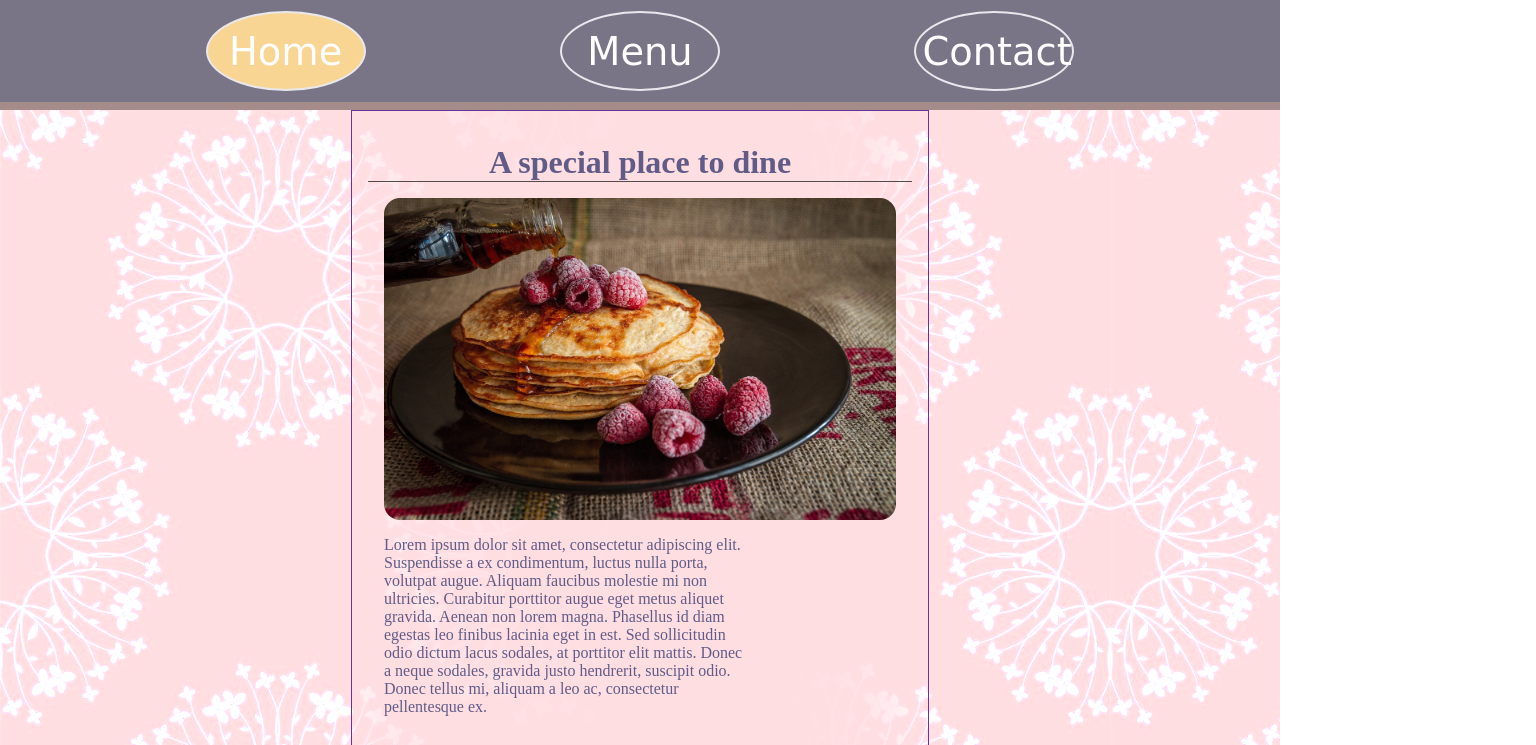
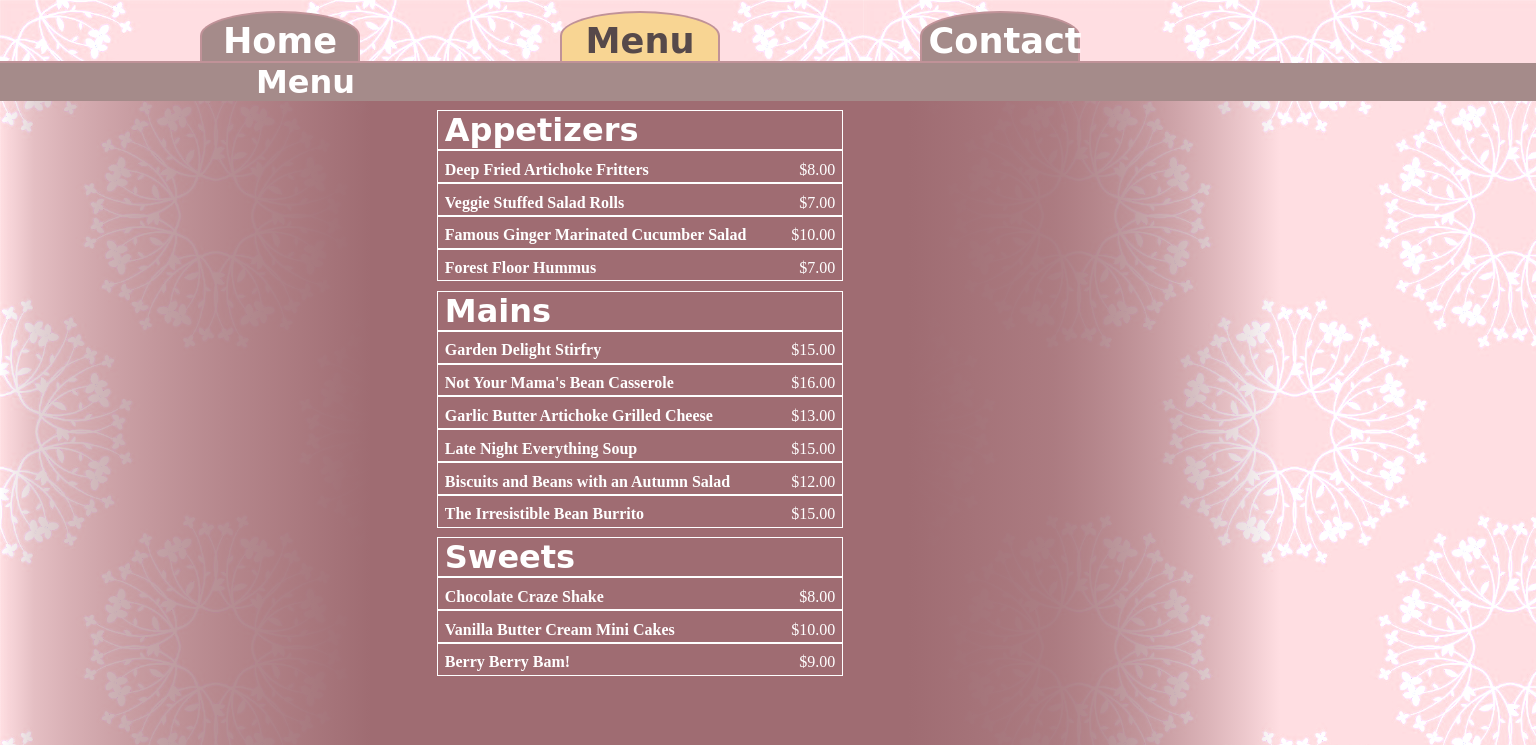
Before and after one commit to ShelbyEliza/odin-restaurant-page, a website built with webpack: page template.html in a window 1280 px wide. Shown: the top 745 px of the page, 1536 px wide, since content can reach past the window. Built offline with nearby package versions, Linux system fonts and the light colour scheme; a web font is replaced by a local one.

Commit message:
Add menu page

```diff
--- a/notes.txt
+++ b/notes.txt
@@ -2,3 +2,185 @@ const navState = document.createElement("button");
 navState.textContent = "navStatus";
 navState.addEventListener("click", () => console.log(navStatus));
 contentDiv.appendChild(navState);
+
+.about-wrapper {
+	/* background: linear-gradient(
+		0.25turn,
+		var(--trans-pink-pleasure),
+		2%,
+		var(--pink-pleasure),
+		 95%,
+		var(--trans-pink-pleasure)
+	); */
+	/* background: linear-gradient(
+		0.25turn,
+		#c0929800,
+		10%,
+		#c09298,
+		90%,
+		#c0929800
+	); */
+	background: linear-gradient(
+		0.25turn,
+		#ffffff00,
+		10%,
+		#c09298,
+		90%,
+		#c0929800
+	);
+
+  @import url("https://fonts.googleapis.com/css2?family=Artifika&family=Cabin+Sketch:wght@400;700&display=swap");
+
+@font-face {
+	font-family: "work-sans";
+	src: url("./work-sans-medium.woff") format("woff");
+	font-weight: 600;
+	font-style: normal;
+}
+
+:root {
+	--pink-pleasure: #ffdee2;
+	--trans-pink-pleasure: #ffdee200;
+	--instant-noodles: #f8d593;
+	--heron: #605c87;
+	--flying-carpet: #7a7487;
+	--earth-bound: #a58b8a;
+	--molasses: #56494a;
+	--smoking-mirror: #a39389;
+	--moonless-night: #303030;
+	--diamond-cut: #e9e9ed;
+}
+
+html,
+body {
+	min-height: 100%;
+	margin: 0 auto;
+
+	font-size: 16px;
+	font-family: "work-sans";
+	font-family: "Artifika", serif, -apple-system, BlinkMacSystemFont, "Segoe UI",
+		Roboto, Oxygen, Ubuntu, Cantarell, "Open Sans", "Helvetica Neue", sans-serif;
+	color: white;
+}
+body {
+	background: content-box url("./floral-pattern-pink.png");
+	background-size: contain;
+}
+h2 {
+	text-align: left;
+	/* color: var(--heron); */
+	color: rgb(233, 233, 233);
+	background-color: var(--earth-bound);
+	width: 100%;
+
+	font-size: 2rem;
+	font-weight: 700;
+	margin-bottom: 0rem;
+	margin-top: 0rem;
+	padding-left: 40%;
+
+	/* border-bottom: 1px solid var(--molasses); */
+
+	font-family: "Artifika", serif;
+}
+button {
+	width: 10rem;
+	height: 5rem;
+	margin: 0;
+	box-sizing: border-box;
+	border-radius: 100%;
+	border: 2px solid var(--diamond-cut);
+	box-shadow: none;
+	background-color: var(--trans-pink-pleasure);
+
+	font-size: 2.4rem;
+	font-family: "Cabin Sketch", cursive;
+
+	color: white;
+}
+button:hover {
+	cursor: pointer;
+	background-color: var(--heron);
+	border-color: var(--instant-noodles);
+	color: var(--instant-noodles);
+}
+nav {
+	display: flex;
+	justify-content: space-evenly;
+	padding: 0.7rem;
+	border-bottom: 8px solid var(--earth-bound);
+	background-color: var(--flying-carpet);
+}
+.home-wrapper {
+	display: flex;
+	flex-direction: column;
+	align-items: center;
+	justify-content: center;
+}
+img {
+	float: left;
+	width: 40vw;
+	height: auto;
+	margin: 1rem;
+	/* margin-right: 1rem;
+	margin-bottom: 1rem; */
+	border-radius: 1.4rem;
+	border: 2px solid var(--earth-bound);
+}
+.about-wrapper {
+	background: linear-gradient(
+		0.25turn,
+		#ffffff00,
+		10%,
+		#c09298,
+		90%,
+		#c0929800
+	);
+
+	width: 100%;
+	padding: 0.4rem 2rem;
+	padding-top: 0rem;
+	/* border: 1px solid rebeccapurple; */
+	display: flex;
+	flex-direction: column;
+	justify-content: center;
+	align-items: center;
+}
+.about {
+	padding: 1rem 1rem;
+	border-radius: 2%;
+	width: 100%;
+
+	max-width: 45ch;
+	/* text-indent: 2ch; */
+	text-align: start;
+	/* color: var(--heron); */
+	color: rgb(233, 233, 233);
+
+	overflow-wrap: break-word;
+	/* border: 1px solid green; */
+
+	/* background-color: #ff7b8a; */
+}
+.about-content {
+	/* display: grid;
+	grid-template-columns: minmax(20%, 1fr) 1fr;
+	margin: 1rem 4rem; */
+	/* grid-template-rows: 1fr auto; */
+	/* display: flex;
+	flex-flow: row wrap;
+	justify-content: center; */
+}
+.about-content p:first-of-type {
+	grid-column: 2 / 3;
+	margin-top: 0rem;
+}
+.active {
+	background-color: var(--instant-noodles);
+}
+/* .about::first-line {
+	color: blue;
+} */
+.contact-info {
+	background-color: #ff7b8a;
+}
--- a/src/data.json
+++ b/src/data.json
@@ -1,14 +1,75 @@
 {
-	"about": {
+	"home": {
 		"p1": "Lorem ipsum dolor sit amet, consectetur adipiscing elit. Suspendisse a ex condimentum, luctus nulla porta, volutpat augue. Aliquam faucibus molestie mi non ultricies. Curabitur porttitor augue eget metus aliquet gravida. Aenean non lorem magna. Phasellus id diam egestas leo finibus lacinia eget in est. Sed sollicitudin odio dictum lacus sodales, at porttitor elit mattis. Donec a neque sodales, gravida justo hendrerit, suscipit odio. Donec tellus mi, aliquam a leo ac, consectetur pellentesque ex.",
 		"p2": "Duis blandit, risus vel tempor sollicitudin, elit risus scelerisque nulla, ut blandit sapien felis ut tellus. Aenean mollis odio lorem, vitae dapibus ipsum consequat a. Aenean turpis neque, lacinia ut iaculis eu, pharetra sit amet ipsum. Mauris at metus eu ipsum dictum sagittis sit amet et urna. Curabitur nec commodo dui, ut blandit nisl. Vivamus aliquet at nibh sed scelerisque. Sed consequat arcu non erat convallis tempus. Maecenas a sapien in lorem efficitur sagittis. Mauris interdum ipsum vel porta facilisis. Nam ipsum sem, pulvinar a finibus non, varius eu eros. Donec suscipit, orci nec fringilla molestie, quam sem faucibus lectus, at ultricies felis est et nisl. Sed et hendrerit tellus. Nulla at ex scelerisque orci sollicitudin accumsan ut nec dui. Sed sem leo, eleifend at congue eu, imperdiet ut dolor. Vivamus mollis mi sem, sed euismod diam maximus gravida. "
 	},
 	"contact": {
-		"phone": "(101)601-XXXX",
+		"phone": "(101) 601-XXXX",
 		"email": "welovefood@goodfood.foo",
 		"site": "welovefood.goofoo",
 		"addressL1": "204 Foodie Way",
 		"addressL2": "Food City, Foogon",
-		"addressL3": "58361"
+		"addressL3": "58361",
+		"blurb": "Wanna chat?"
+	},
+	"menu": {
+		"apps": [
+			{
+				"name": "Deep Fried Artichoke Fritters",
+				"price": "$8.00"
+			},
+			{
+				"name": "Veggie Stuffed Salad Rolls",
+				"price": "$7.00"
+			},
+			{
+				"name": "Famous Ginger Marinated Cucumber Salad",
+				"price": "$10.00"
+			},
+			{
+				"name": "Forest Floor Hummus",
+				"price": "$7.00"
+			}
+		],
+		"mains": [
+			{
+				"name": "Garden Delight Stirfry",
+				"price": "$15.00"
+			},
+			{
+				"name": "Not Your Mama's Bean Casserole",
+				"price": "$16.00"
+			},
+			{
+				"name": "Garlic Butter Artichoke Grilled Cheese",
+				"price": "$13.00"
+			},
+			{
+				"name": "Late Night Everything Soup",
+				"price": "$15.00"
+			},
+			{
+				"name": "Biscuits and Beans with an Autumn Salad",
+				"price": "$12.00"
+			},
+			{
+				"name": "The Irresistible Bean Burrito",
+				"price": "$15.00"
+			}
+		],
+		"sweets": [
+			{
+				"name": "Chocolate Craze Shake",
+				"price": "$8.00"
+			},
+			{
+				"name": "Vanilla Butter Cream Mini Cakes",
+				"price": "$10.00"
+			},
+			{
+				"name": "Berry Berry Bam!",
+				"price": "$9.00"
+			}
+		]
 	}
 }
--- a/src/home.js
+++ b/src/home.js
@@ -3,11 +3,10 @@ import Pancakes from "./pancakes.jpg";
 export default function home(data) {
 	const homeWrapper = document.createElement("div");
 	const headline = document.createElement("h2");
-	const aboutDiv = document.createElement("div");
-	const aboutContent = document.createElement("div");
+	const homeContent = document.createElement("div");
 
-	const aboutP1 = document.createElement("p");
-	const aboutP2 = document.createElement("p");
+	const homeP1 = document.createElement("p");
+	const homeP2 = document.createElement("p");
 
 	const homeImg = new Image();
 
@@ -16,26 +15,22 @@ export default function home(data) {
 	homeImg.alt = "pancakes and raspberries";
 
 	homeWrapper.id = "home-page";
-	homeWrapper.classList.add("home-wrapper");
-	aboutDiv.classList.add("about-wrapper");
-	aboutContent.classList.add("about-content");
+	homeImg.classList.add("home-img");
+	homeContent.classList.add("home-content");
 	headline.classList.add("headline");
-	aboutP1.classList.add("about");
-	aboutP2.classList.add("about");
+	homeP1.classList.add("para");
+	homeP2.classList.add("para");
 
-	headline.textContent = "A special place to dine";
-	aboutP1.textContent = data.about.p1;
-	aboutP2.textContent = data.about.p2;
+	headline.textContent = "Damn Good Food";
+	homeP1.textContent = data.home.p1;
+	homeP2.textContent = data.home.p2;
 
-	aboutContent.appendChild(homeImg);
-	aboutContent.appendChild(aboutP1);
-	aboutContent.appendChild(aboutP2);
+	homeContent.appendChild(homeImg);
+	homeContent.appendChild(homeP1);
+	homeContent.appendChild(homeP2);
 
-	aboutDiv.appendChild(headline);
-	aboutDiv.appendChild(aboutContent);
-	// aboutDiv.appendChild(homeImg);
-
-	homeWrapper.appendChild(aboutDiv);
+	homeWrapper.appendChild(headline);
+	homeWrapper.appendChild(homeContent);
 
 	return homeWrapper;
 }
--- a/src/index.js
+++ b/src/index.js
@@ -1,5 +1,5 @@
 import "./style.css";
-import { nav, homeTab, menuTab, contactTab } from "./nav";
+import { nav, mainTitleDiv, homeTab, menuTab, contactTab } from "./nav";
 import home from "./home";
 import contact from "./contact";
 import menu from "./menu";
@@ -8,11 +8,18 @@ import Data from "./data.json";
 
 const contentDiv = document.getElementById("content");
 const headerEl = document.createElement("header");
-let prevTab = "home";
+/** TODO: set prevTab to "home". Other options are for dev. */
+// let prevTab = "home";
+let prevTab = "menu";
+// let prevTab = "contact";
 
 document.body.insertBefore(headerEl, document.body.firstChild);
 headerEl.appendChild(nav);
-contentDiv.appendChild(home(Data));
+
+/** TODO: set contentDiv.appendChild(home(Data)). Other options are for dev. */
+// contentDiv.appendChild(home(Data));
+contentDiv.appendChild(menu(Data));
+// contentDiv.appendChild(contact(Data));
 
 /** Add event listeners to Nav: */
 homeTab.btn.addEventListener("click", () => {
--- a/src/menu.js
+++ b/src/menu.js
@@ -1,30 +1,81 @@
 export default function menu(data) {
 	const menuWrapper = document.createElement("div");
 	const headline = document.createElement("h2");
-	const infoDiv = document.createElement("div");
+	const menuContent = document.createElement("div");
 
 	const appsHeading = document.createElement("h3");
 	const mainsHeading = document.createElement("h3");
-	const sidesHeading = document.createElement("h3");
 	const sweetsHeading = document.createElement("h3");
 
-	const appsText = document.createElement("p");
-	const mainsText = document.createElement("p");
-	const sidesText = document.createElement("p");
-	const sweetsText = document.createElement("p");
+	const appsDiv = document.createElement("section");
+	const mainsDiv = document.createElement("section");
+	const sweetsDiv = document.createElement("section");
+
+	menuContent.classList.add("menu-content");
+
+	class FoodItem {
+		constructor(type, name, price) {
+			this.type = type;
+			this.name = name;
+			this.price = price;
+
+			this.foodWrapper = document.createElement("div");
+			this.foodWrapper.classList.add("food-wrapper");
+
+			this.nameEl = document.createElement("h4");
+			this.nameEl.textContent = this.name;
+			this.nameEl.classList.add("menu-item", `${type}`);
+
+			this.priceEl = document.createElement("p");
+			this.priceEl.textContent = this.price;
+			this.priceEl.classList.add("price", `${type}`);
+
+			this.foodWrapper.appendChild(this.nameEl);
+			this.foodWrapper.appendChild(this.priceEl);
+
+			switch (type) {
+				case "apps":
+					appsDiv.appendChild(this.foodWrapper);
+					break;
+				case "mains":
+					mainsDiv.appendChild(this.foodWrapper);
+					break;
+				case "sweets":
+					sweetsDiv.appendChild(this.foodWrapper);
+					break;
+				default:
+					console.log("Error. Type is not a recognized menu category.");
+			}
+		}
+	}
+
+	function insertData(type) {
+		data.menu[type].forEach((food) => {
+			new FoodItem(type, food.name, food.price);
+		});
+	}
 
 	menuWrapper.id = "menu-page";
 
 	headline.textContent = "Menu";
 	appsHeading.textContent = "Appetizers";
 	mainsHeading.textContent = "Mains";
-	sidesHeading.textContent = "Sides";
 	sweetsHeading.textContent = "Sweets";
 
-	infoDiv.appendChild(appsHeading, mainsHeading);
+	appsDiv.appendChild(appsHeading);
+	mainsDiv.appendChild(mainsHeading);
+	sweetsDiv.appendChild(sweetsHeading);
+
+	insertData("apps");
+	insertData("mains");
+	insertData("sweets");
+
+	menuContent.appendChild(appsDiv);
+	menuContent.appendChild(mainsDiv);
+	menuContent.appendChild(sweetsDiv);
 
 	menuWrapper.appendChild(headline);
-	menuWrapper.appendChild(infoDiv);
+	menuWrapper.appendChild(menuContent);
 
 	return menuWrapper;
 }
--- a/src/nav.js
+++ b/src/nav.js
@@ -7,6 +7,14 @@
 // 		});
 // 	}
 // }
+const mainTitleDiv = document.createElement("div");
+mainTitleDiv.classList.add("main-title-wrapper");
+
+const mainTitle = document.createElement("h1");
+mainTitle.classList.add("site-title");
+mainTitle.textContent = "Brunchoes Munchoes";
+
+mainTitleDiv.appendChild(mainTitle);
 
 class Tab {
 	constructor(title) {
@@ -17,7 +25,10 @@ class Tab {
 		this.btn.classList.add(`${title}Tab`);
 		this.btn.textContent = title;
 
-		if (this.title === "Home") {
+		/** TODO: this.title === "Home". Other options are for dev. */
+		// if (this.title === "Home") {
+		// if (this.title === "Contact") {
+		if (this.title === "Menu") {
 			this.btn.classList.add("active");
 			this.status = true;
 		} else {
@@ -49,11 +60,16 @@ const homeTab = new Tab("Home");
 const menuTab = new Tab("Menu");
 const contactTab = new Tab("Contact");
 // const myTabs = new Tabs([homeTab, menuTab, contactTab]);
-let prevTab = homeTab;
+
+/** TODO: set prevTab to hometab. Other options are for dev. */
+// let prevTab = homeTab;
+let prevTab = menuTab;
+// let prevTab = contactTab;
 
 const nav = document.createElement("nav");
+// nav.appendChild(mainTitleDiv);
 
 nav.appendChild(homeTab.btn);
 nav.appendChild(menuTab.btn);
 nav.appendChild(contactTab.btn);
-export { nav, homeTab, menuTab, contactTab };
+export { nav, mainTitleDiv, homeTab, menuTab, contactTab };
--- a/src/style.css
+++ b/src/style.css
@@ -1,4 +1,4 @@
-@import url("https://fonts.googleapis.com/css2?family=Artifika&family=Cabin+Sketch:wght@400;700&display=swap");
+@import url("https://fonts.googleapis.com/css2?family=Artifika&family=Cabin+Sketch:wght@400;700&family=Flavors&display=swap");
 
 @font-face {
 	font-family: "work-sans";
@@ -18,6 +18,7 @@
 	--smoking-mirror: #a39389;
 	--moonless-night: #303030;
 	--diamond-cut: #e9e9ed;
+	--mutabilis: #c09298;
 }
 
 html,
@@ -26,7 +27,7 @@ body {
 	margin: 0 auto;
 
 	font-size: 16px;
-	font-family: "work-sans";
+	/* font-family: "work-sans"; */
 	font-family: "Artifika", serif, -apple-system, BlinkMacSystemFont, "Segoe UI",
 		Roboto, Oxygen, Ubuntu, Cantarell, "Open Sans", "Helvetica Neue", sans-serif;
 	color: white;
@@ -36,27 +37,41 @@ body {
 	background-size: contain;
 }
 h2 {
-	text-align: center;
-	color: var(--heron);
+	text-align: left;
+	color: rgb(255, 255, 255);
+	background-color: var(--earth-bound);
+	width: 100%;
+
 	font-size: 2rem;
 	font-weight: 700;
 	margin-bottom: 0rem;
-	border-bottom: 1px solid var(--molasses);
+	margin-top: 0rem;
+	padding-left: 40%;
 
-	font-family: "Artifika", serif;
+	font-family: "Flavors", cursive;
+	/* font-family: "Artifika", serif; */
+}
+h1 {
+	font-family: "Cabin Sketch", cursive;
+	font-weight: 700;
+	color: var(--moonless-night);
 }
 button {
 	width: 10rem;
-	height: 5rem;
 	margin: 0;
+	padding: 0.4rem 0.4rem 0rem 0.4rem;
 	box-sizing: border-box;
-	border-radius: 100%;
-	border: 2px solid var(--diamond-cut);
+	border-top-right-radius: 100%;
+	border-top-left-radius: 100%;
+
+	border: 2px solid var(--mutabilis);
+	border-bottom: 0rem;
 	box-shadow: none;
-	background-color: var(--trans-pink-pleasure);
+	background-color: var(--earth-bound);
 
-	font-size: 2.4rem;
+	font-size: 2.2rem;
 	font-family: "Cabin Sketch", cursive;
+	font-weight: 700;
 
 	color: white;
 }
@@ -69,70 +84,151 @@ button:hover {
 nav {
 	display: flex;
 	justify-content: space-evenly;
-	padding: 0.7rem;
+	padding-top: 0.7rem;
 	border-bottom: 8px solid var(--earth-bound);
-	background-color: var(--flying-carpet);
+	border-bottom: 2px solid var(--mutabilis);
 }
-.home-wrapper {
+#home-page {
 	display: flex;
 	flex-direction: column;
 	align-items: center;
-	justify-content: center;
-}
-img {
-	float: left;
-	width: 40vw;
-	height: auto;
-	padding: 1rem;
-	/* margin-right: 1rem;
-	margin-bottom: 1rem; */
-	border-radius: 2rem;
-	/* border: 1px solid green; */
-}
-.about-wrapper {
+
+	width: 100%;
+	height: 100vh;
+
 	background: linear-gradient(
 		0.25turn,
-		var(--trans-pink-pleasure),
-		2%,
-		var(--pink-pleasure),
-		95%,
-		var(--trans-pink-pleasure)
+		#9f6c7200,
+		8%,
+		#9f6c72,
+		#9f6c72,
+		#9f6c72,
+		92%,
+		#9f6c7200
 	);
-	padding: 0.4rem 1rem;
-	border: 1px solid rebeccapurple;
 }
-.about {
-	padding: 1rem 1rem;
+.home-img {
+	float: left;
+	height: auto;
+	width: 40vw;
+	max-width: 40%;
+
+	margin: 0.4rem 0.4rem 0.2rem 0rem;
+	border: 2px solid #c09298;
+	border-radius: 1.4rem;
+}
+.para {
+	padding-top: 0.4rem;
 	border-radius: 2%;
 
-	max-width: 45ch;
-	/* text-indent: 2ch; */
+	max-width: 54ch;
 	text-align: start;
-	color: var(--heron);
+	color: rgb(255, 255, 255);
+
 	overflow-wrap: break-word;
-	/* border: 1px solid green; */
-
-	/* background-color: #ff7b8a; */
 }
-.about-content {
-	/* display: grid;
-	grid-template-columns: minmax(20%, 1fr) 1fr;
-	margin: 1rem 4rem; */
-	/* grid-template-rows: 1fr auto; */
-	/* display: flex;
-	flex-flow: row wrap;
-	justify-content: center; */
+.home-content {
+	padding-top: 1rem;
 }
-.about-content p:first-of-type {
+.home-content p:first-of-type {
 	grid-column: 2 / 3;
 	margin-top: 0rem;
 }
 .active {
 	background-color: var(--instant-noodles);
+	color: var(--molasses);
 }
-/* .about::first-line {
-	color: blue;
-} */
-.contact-info {
-	background-color: #ff7b8a;
+/* Contact Page: */
+#contact-page {
+	display: flex;
+	flex-direction: column;
+	align-items: center;
+
+	width: 100%;
+	height: 100vh;
+
+	background: linear-gradient(
+		0.25turn,
+		#9f6c7200,
+		8%,
+		#9f6c72,
+		#9f6c72,
+		#9f6c72,
+		92%,
+		#9f6c7200
+	);
 }
+.contact-content {
+	display: grid;
+	grid-template-columns: 1fr 1fr;
+	/* background-color: #ff7b8a; */
+	padding: 1rem;
+	border: 1px solid white;
+}
+.img-blurb-div {
+	display: flex;
+	justify-content: center;
+	align-items: center;
+	gap: 1rem;
+}
+.blurb {
+	border: 1px solid white;
+	border-radius: 100%;
+	padding: 3rem 1rem;
+	font-size: 1.8rem;
+}
+.contact-img {
+	/* float: left; */
+	width: 40vw;
+	height: auto;
+	max-width: 60%;
+
+	margin: 0.4rem 0.4rem 0.2rem 0rem;
+	border: 2px solid #c09298;
+	/* border-radius: 0.8rem; */
+}
+.address {
+	line-height: 0.2rem;
+}
+.labels {
+	justify-self: right;
+	padding-right: 1rem;
+}
+/** Menu: */
+#menu-page {
+	display: flex;
+	flex-direction: column;
+	align-items: center;
+
+	width: 100%;
+	height: 100vh;
+
+	background: linear-gradient(
+		0.25turn,
+		#9f6c7200,
+		8%,
+		#9f6c72,
+		#9f6c72,
+		#9f6c72,
+		92%,
+		#9f6c7200
+	);
+}
+.food-wrapper {
+	border: 1px solid white;
+	display: flex;
+	align-items: baseline;
+	justify-content: space-between;
+	gap: 2rem;
+}
+.menu-item,
+.price {
+	margin: 0.6rem 0.4rem 0.2rem 0.4rem;
+}
+.menu-content h3 {
+	margin: 0.6rem 0rem 0rem 0rem;
+	padding-left: 0.4rem;
+	font-family: "Flavors", cursive;
+	font-size: 2rem;
+	border: 1px solid white;
+}
```
Also changed, not shown: src/contact.js (+33 -8 lines).
